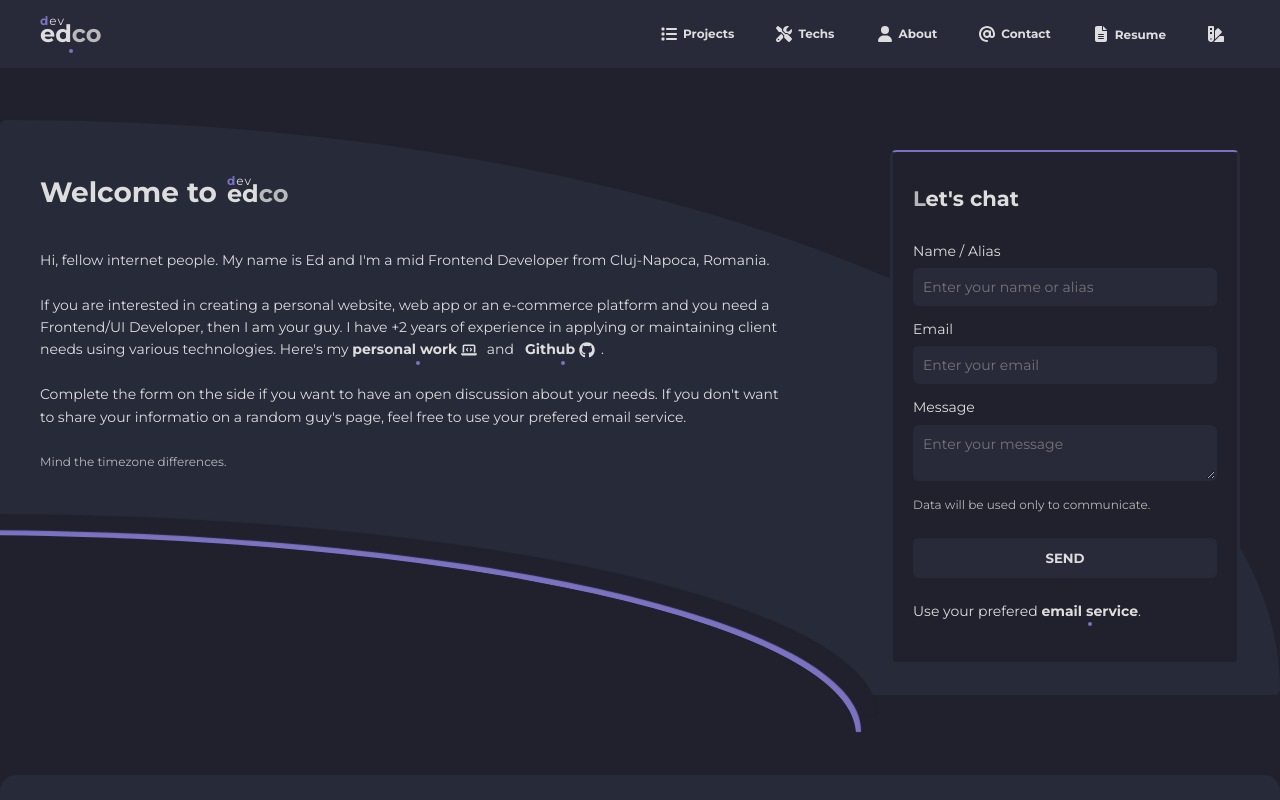
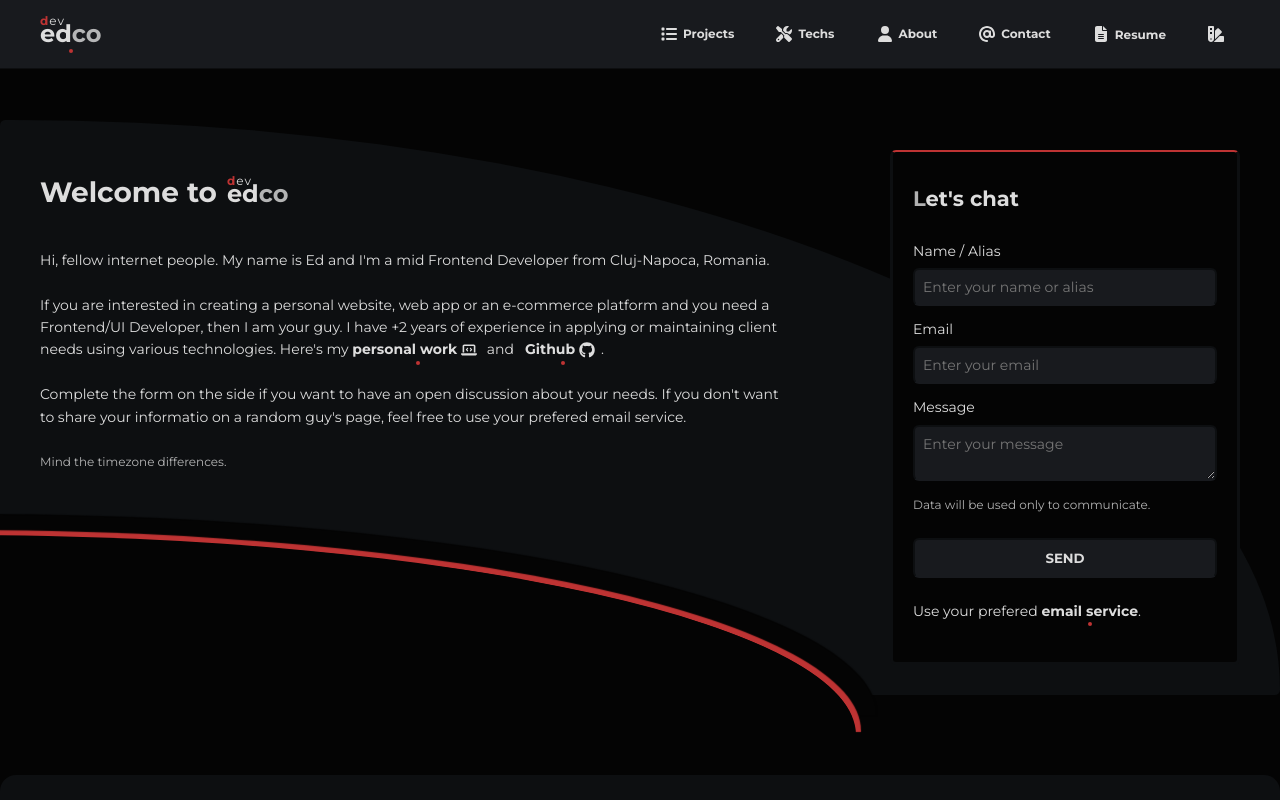
Before and after one commit to tasca-eduard/devedco, a Next.js app in the folder src/: page / in a window 1280 px wide. Shown: the top 800 px of the page. Built offline with nearby package versions, Linux system fonts and the light colour scheme; a web font is replaced by a local one.

Commit message:
Added specific trigger class

```diff
--- a/src/components/Header/Header.tsx
+++ b/src/components/Header/Header.tsx
@@ -140,7 +140,7 @@ export default function Header() {
               </li>
               <li className="nav-item">
                 <div className="select">
-                  <button className="nav-link round">
+                  <button className="trigger nav-link round">
                     <span>
                       <FontAwesomeIcon icon={faSwatchbook} />
                     </span>
--- a/src/scss/shared/_buttons.scss
+++ b/src/scss/shared/_buttons.scss
@@ -15,7 +15,7 @@
 
     &:hover,
     &:focus {
-        background: darken($inputBg, 1%);
+        background: darken($inputBg, 3%);
         border-bottom: 2px solid $accent;
         outline: none;
     }
--- a/src/scss/shared/_select.scss
+++ b/src/scss/shared/_select.scss
@@ -5,7 +5,7 @@
     transition: .4s cubic-bezier(0.175, 0.885, 0.32, 1.275);
   }
 
-  button {
+  .trigger {
     border: none;
     transition: .4s cubic-bezier(0.175, 0.885, 0.32, 1.275);
 
--- a/src/scss/shared/_variables.scss
+++ b/src/scss/shared/_variables.scss
@@ -33,16 +33,16 @@ $white: #ffffff;
 
 // --- dark theme 2 - dracula
 
-// $primaryBg: #040404;
-// $secondaryBg: #0d0f11;
-// $ternaryBg: #181a1e;
+$primaryBg: #040404;
+$secondaryBg: #0d0f11;
+$ternaryBg: #181a1e;
 
-// $primaryBorder: #181a1e;
-// $secondaryBorder: darken($ternaryBg, 5%);
-// $accent: #be3333;
+$primaryBorder: #181a1e;
+$secondaryBorder: darken($ternaryBg, 5%);
+$accent: #be3333;
 
-// $primaryText: #dddddd;
+$primaryText: #dddddd;
 
-// $inputBg: #181a1e;
+$inputBg: #181a1e;
 
-// $white: #ffffff;
+$white: #ffffff;
```
